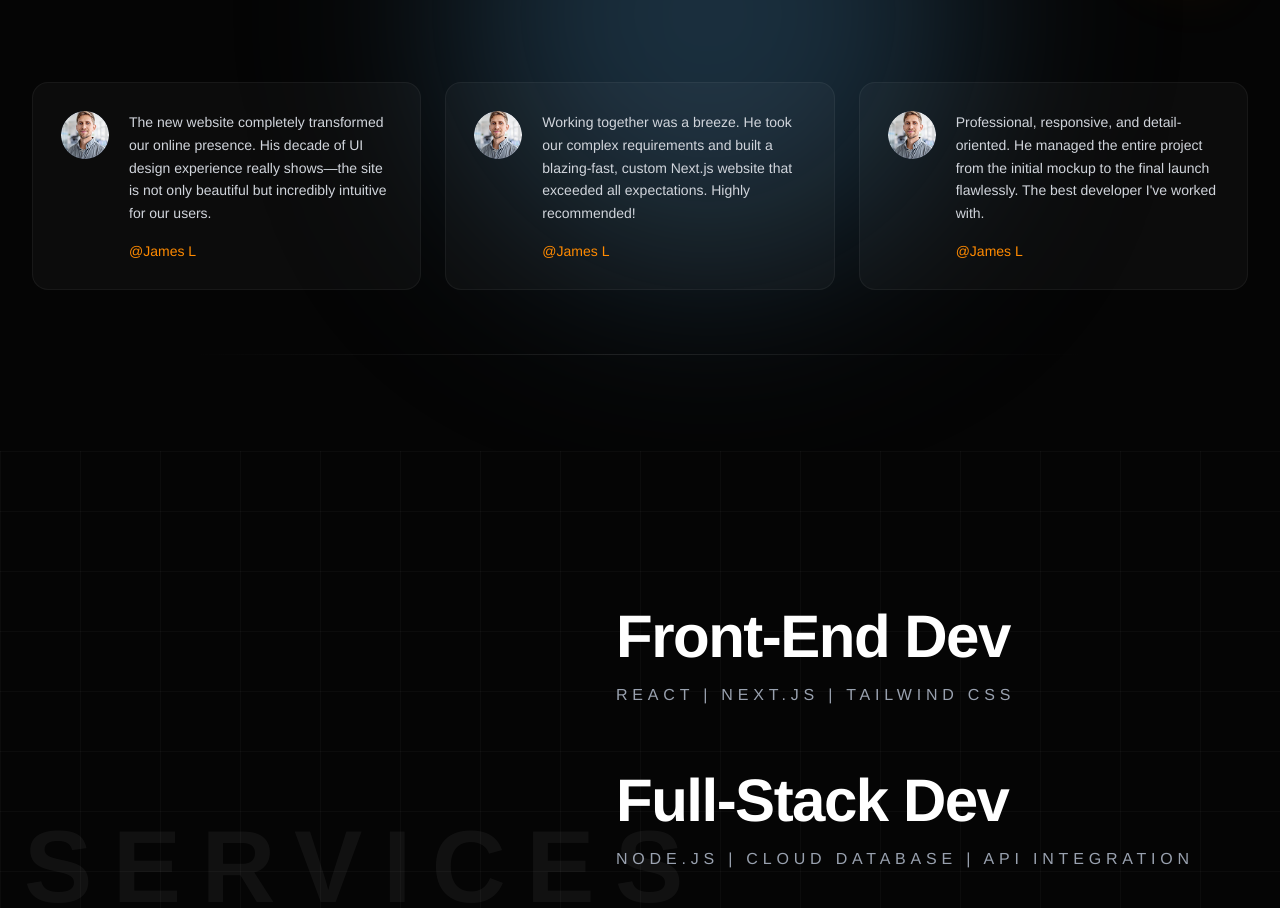
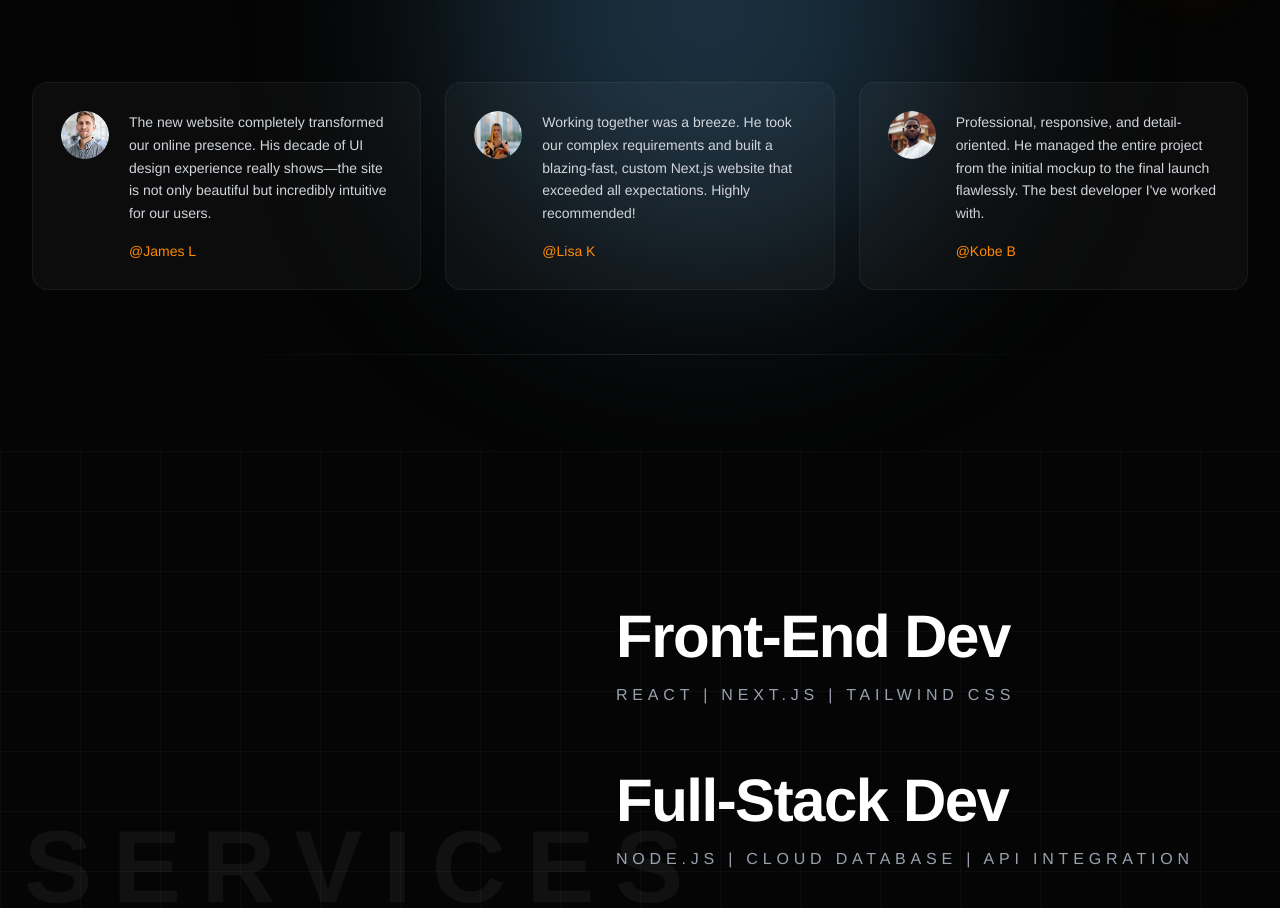
Before and after one commit to Ron1006/my-website, a Next.js app: page / in a window 1280 px wide. Shown: the part 2729-3637 px from the top of the page. Built offline with nearby package versions, Linux system fonts and the light colour scheme.

Commit message:
update clients

```diff
--- a/app/components/ClientSuccess.tsx
+++ b/app/components/ClientSuccess.tsx
@@ -15,14 +15,14 @@ const testimonials = [
     {
         id: 2,
         text: "Working together was a breeze. He took our complex requirements and built a blazing-fast, custom Next.js website that exceeded all expectations. Highly recommended!",
-        author: "@James L",
-        avatar: "/images/client1.png"
+        author: "@Lisa K",
+        avatar: "/images/client2.png"
     },
     {
         id: 3,
         text: "Professional, responsive, and detail-oriented. He managed the entire project from the initial mockup to the final launch flawlessly. The best developer I've worked with.",
-        author: "@James L",
-        avatar: "/images/client1.png"
+        author: "@Kobe B",
+        avatar: "/images/client3.png"
     }
 ];
 
```
Also changed, not shown: public/images/client2.png (added), public/images/client3.png (added).
